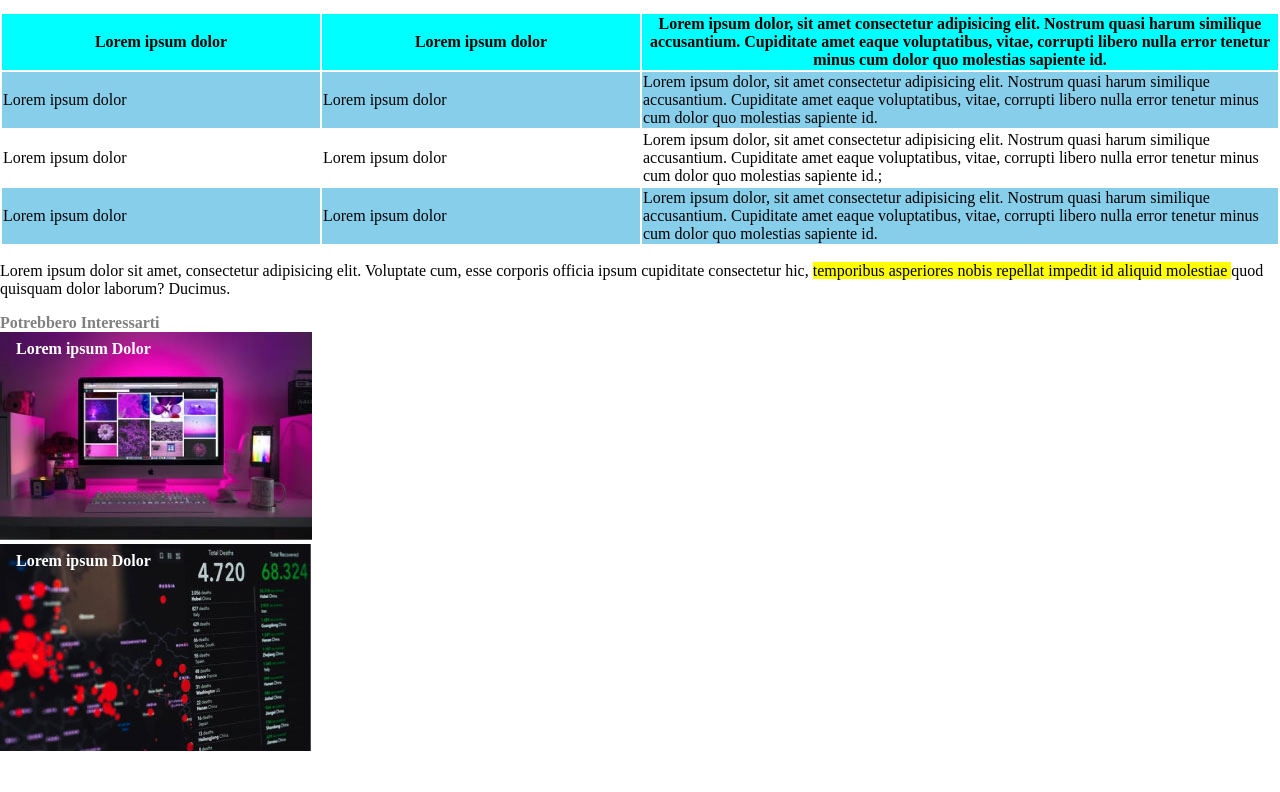
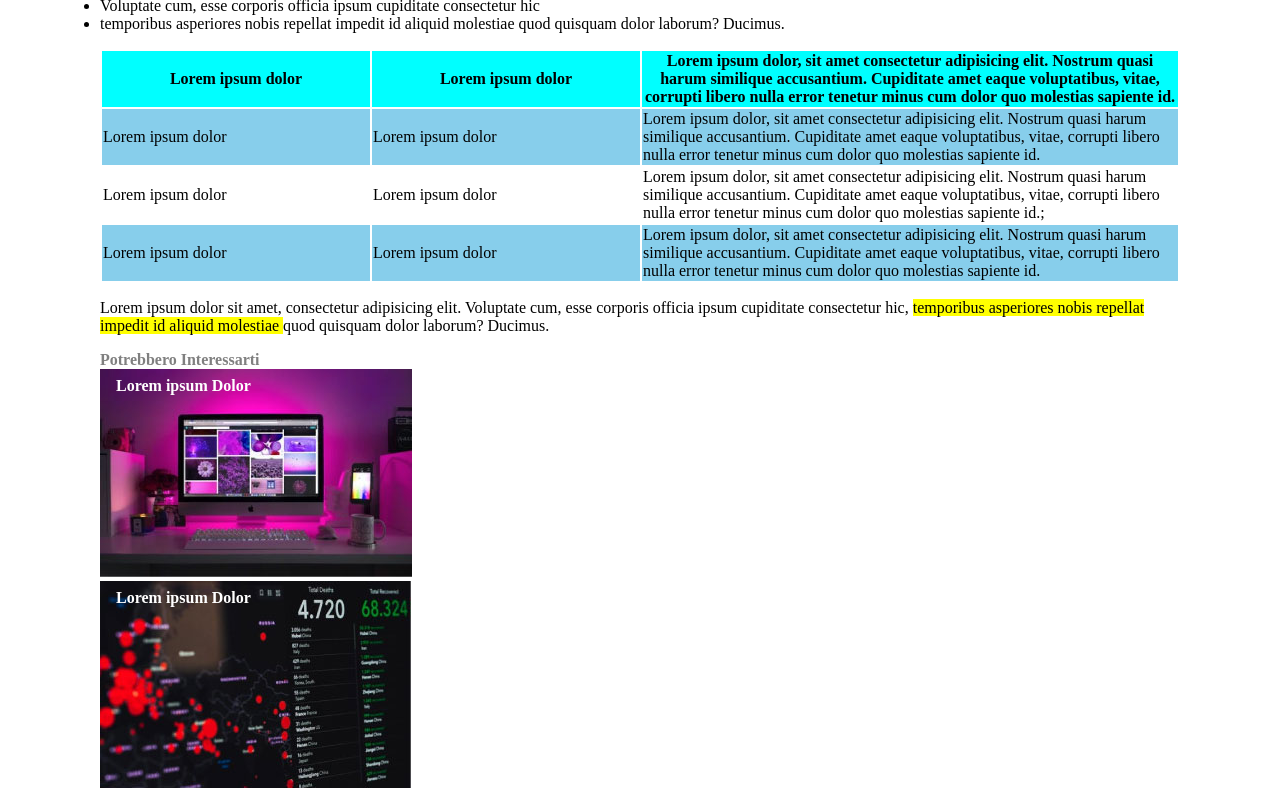
Before and after one commit to torone89/html-css-booleaner, a plain HTML site: page index.html in a window 1280 px wide. Shown: the part 745-1537 px from the top of the page. Before the commit the page ends 1500 px from the top, so only its background shows below. Drawn offline with Linux system fonts and the light colour scheme.

Commit message:
Adding Bonus  Class Cointaner

```diff
--- a/css/style.css
+++ b/css/style.css
@@ -2,6 +2,11 @@
 body {
     margin: 0px;
 
+}
+
+.cointaner {
+    margin: auto;
+    width: 1080px;
 }
 
 /* Header */
@@ -76,7 +81,7 @@ figcaption {
 
 
 
-.container1 {
+.container-photo {
     position: relative;
     text-align: left;
     color: white;
--- a/index.html
+++ b/index.html
@@ -16,12 +16,15 @@
     <!-- intestazione -->
     <header>
         <div id="titolo">
+            <div class="cointaner">
                 <img src="img/logo.svg" alt="logo" style="width:200px;height:100px;">
+            </div>
         </div>
 
 
     </header>
     <!-- contenuto principale -->
+    <div class="cointaner">
         <main>
 
             <!-- main header -->
@@ -41,9 +44,11 @@
 
             <!-- main paragraph -->
 
-        <p>Lorem ipsum dolor sit amet, consectetur adipisicing elit. <span class="giallo">Voluptate cum, esse corporis
+            <p>Lorem ipsum dolor sit amet, consectetur adipisicing elit. <span class="giallo">Voluptate cum, esse
+                    corporis
                     officia ipsum </span>
-            cupiditate consectetur hic, temporibus asperiores nobis repellat impedit id aliquid molestiae quod quisquam
+                cupiditate consectetur hic, temporibus asperiores nobis repellat impedit id aliquid molestiae quod
+                quisquam
                 dolor laborum? Ducimus.</p>
 
             <ul class="ul">
@@ -64,7 +69,8 @@
                         <th>Lorem ipsum dolor</th>
                         <th>Lorem ipsum dolor, sit amet consectetur adipisicing elit. Nostrum quasi harum similique
                             accusantium.
-                        Cupiditate amet eaque voluptatibus, vitae, corrupti libero nulla error tenetur minus cum dolor
+                            Cupiditate amet eaque voluptatibus, vitae, corrupti libero nulla error tenetur minus cum
+                            dolor
                             quo
                             molestias sapiente id.</th>
                     </tr>
@@ -76,7 +82,8 @@
                         <td class="table">Lorem ipsum dolor, sit amet consectetur adipisicing elit. Nostrum quasi harum
                             similique
                             accusantium.
-                        Cupiditate amet eaque voluptatibus, vitae, corrupti libero nulla error tenetur minus cum dolor
+                            Cupiditate amet eaque voluptatibus, vitae, corrupti libero nulla error tenetur minus cum
+                            dolor
                             quo
                             molestias sapiente id.</td>
                     </tr>
@@ -86,7 +93,8 @@
                         <td class="table">Lorem ipsum dolor, sit amet consectetur adipisicing elit. Nostrum quasi harum
                             similique
                             accusantium.
-                        Cupiditate amet eaque voluptatibus, vitae, corrupti libero nulla error tenetur minus cum dolor
+                            Cupiditate amet eaque voluptatibus, vitae, corrupti libero nulla error tenetur minus cum
+                            dolor
                             quo
                             molestias sapiente id.;</td>
                     </tr>
@@ -96,7 +104,8 @@
                         <td class="table">Lorem ipsum dolor, sit amet consectetur adipisicing elit. Nostrum quasi harum
                             similique
                             accusantium.
-                        Cupiditate amet eaque voluptatibus, vitae, corrupti libero nulla error tenetur minus cum dolor
+                            Cupiditate amet eaque voluptatibus, vitae, corrupti libero nulla error tenetur minus cum
+                            dolor
                             quo
                             molestias sapiente id.</td>
                     </tr>
@@ -121,19 +130,19 @@
 
 
 
-        <div class="container1">
+            <div class="container-photo">
                 <img src="img/monitor.jpg" alt="monitor">
 
                 <div class="top-left"><strong>Lorem ipsum Dolor</strong></div>
             </div>
-        <div class="container1">
+            <div class="container-photo ">
                 <img src="img/graph.jpg" alt="graph">
 
                 <div class="top-left"><strong>Lorem ipsum Dolor</strong></div>
             </div>
 
         </footer>
-
+    </div>
 </body>
 
 
```
Lines whose indentation alone changed are shown as unchanged.
